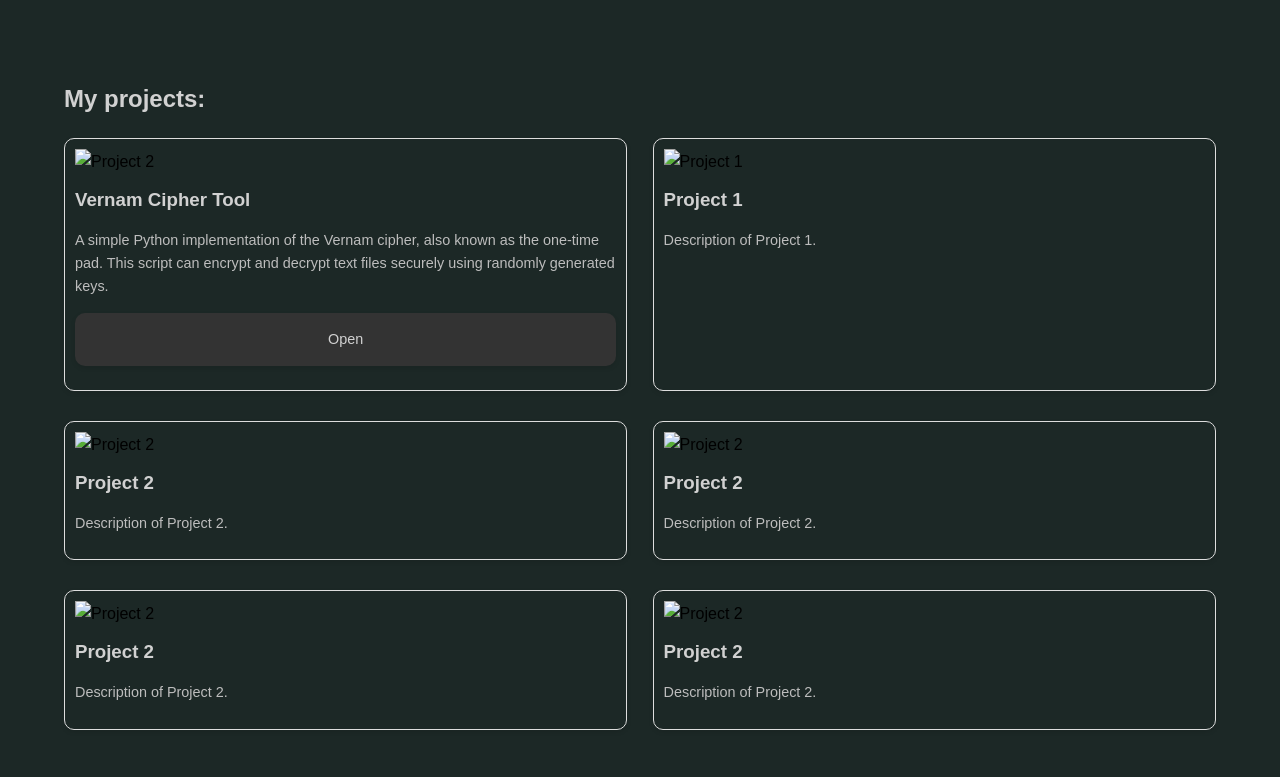
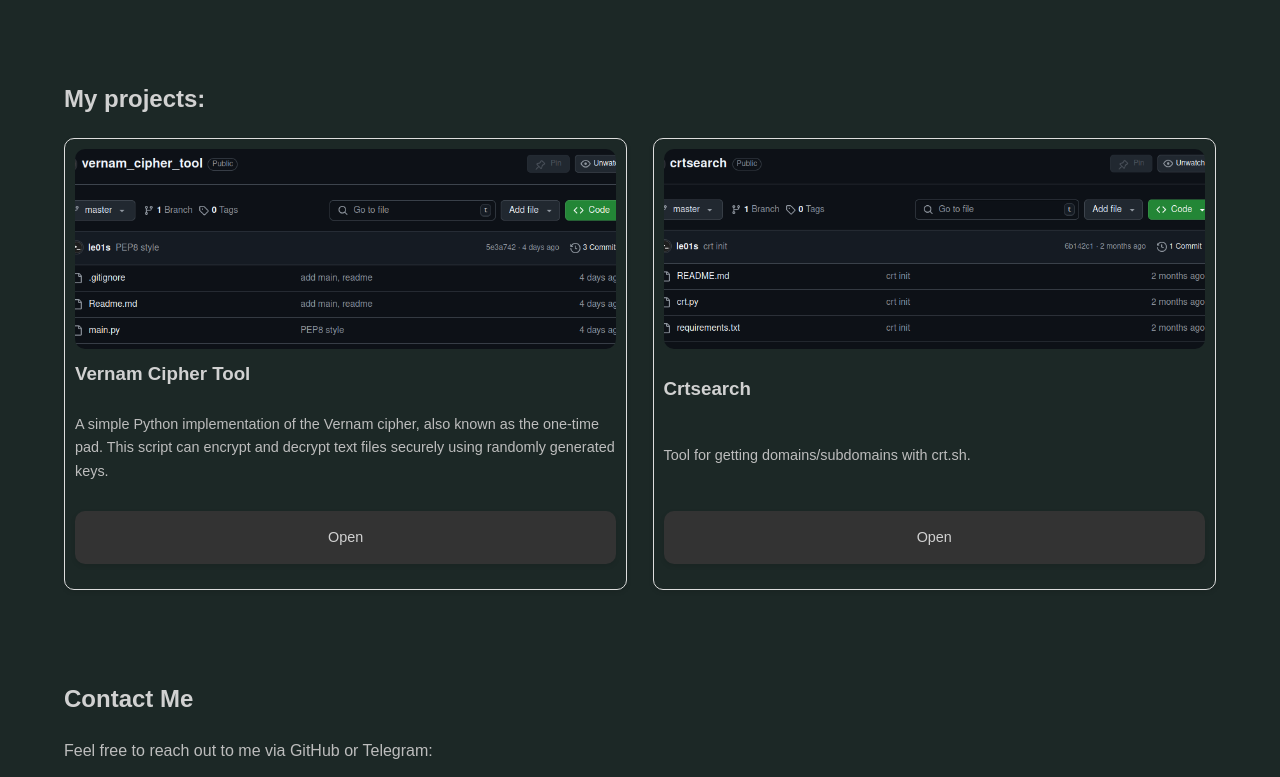
Before and after one commit to le01s/le01s.github.io, a plain HTML site: page index.html in a window 1280 px wide. Shown: the part 1040-1817 px from the top of the page. Drawn offline with Linux system fonts and the light colour scheme.

Commit message:
add header data

```diff
--- a/css/projects.css
+++ b/css/projects.css
@@ -15,8 +15,12 @@
     border: 1px solid #ddd;
     padding: 10px;
     box-shadow: 0 2px 5px rgba(0, 0, 0, 0.1);
-    transition: transform 0.3s ease-in;
-    border-radius: 10px;}
+    transition: transform 0.3s ease;
+    border-radius: 10px;
+    display: flex;
+    flex-direction: column;
+    justify-content: space-between; /* Распределяем элементы по высоте */
+}
 
 .project:hover {
     transform: scale(1.01);
@@ -27,7 +31,9 @@
 
 .project img {
     width: 100%;
-    height: auto;
+    height: 200px; /* Фиксированная высота */
+    object-fit: cover; /* Подгоняем изображение под размер */
+    border-radius: 10px;
 }
 
 .project h3 {
--- a/index.html
+++ b/index.html
@@ -14,7 +14,7 @@
     <!-- Header -->
     <header class="header">
         <div class="container">
-            <h1>List of my projects</h1>
+            <h1>Portfolio of Projects</h1>
             <nav>
                 <ul>
                     <li><a href="#about">About</a></li>
@@ -63,7 +63,7 @@
             <h2>My projects:</h2>
             <div class="project-list">
                 <div class="project">
-                    <img src="images/project2.jpg" alt="Project 2">
+                    <img src="images/vernam.png" alt="Project 2">
                     <h3>Vernam Cipher Tool</h3>
                     <p>A simple Python implementation of the Vernam cipher, also known as the one-time pad. This script can encrypt and decrypt text files securely using randomly generated keys.</p>
                     <!-- https://github.com/le01s/vernam_cipher_tool -->
@@ -72,29 +72,12 @@
                     </p>
                 </div>
                 <div class="project">
-                    <img src="images/project1.jpg" alt="Project 1">
-                    <h3>Project 1</h3>
-                    <p>Description of Project 1.</p>
-                </div>
-                <div class="project">
-                    <img src="images/project2.jpg" alt="Project 2">
-                    <h3>Project 2</h3>
-                    <p>Description of Project 2.</p>
-                </div>
-                <div class="project">
-                    <img src="images/project2.jpg" alt="Project 2">
-                    <h3>Project 2</h3>
-                    <p>Description of Project 2.</p>
-                </div>
-                <div class="project">
-                    <img src="images/project2.jpg" alt="Project 2">
-                    <h3>Project 2</h3>
-                    <p>Description of Project 2.</p>
-                </div>
-                <div class="project">
-                    <img src="images/project2.jpg" alt="Project 2">
-                    <h3>Project 2</h3>
-                    <p>Description of Project 2.</p>
+                    <img src="images/crtsearch.png" alt="Project 2">
+                    <h3>Crtsearch</h3>
+                    <p>Tool for getting domains/subdomains with crt.sh.</p>
+                    <p class="link-project-item">
+                        <a href="https://github.com/le01s/crtsearch" target="_blank" class="link-project">Open</a>
+                    </p>
                 </div>
             </div>
         </div>
```
Also changed, not shown: images/crtsearch.png (added), images/vernam.png (added).
